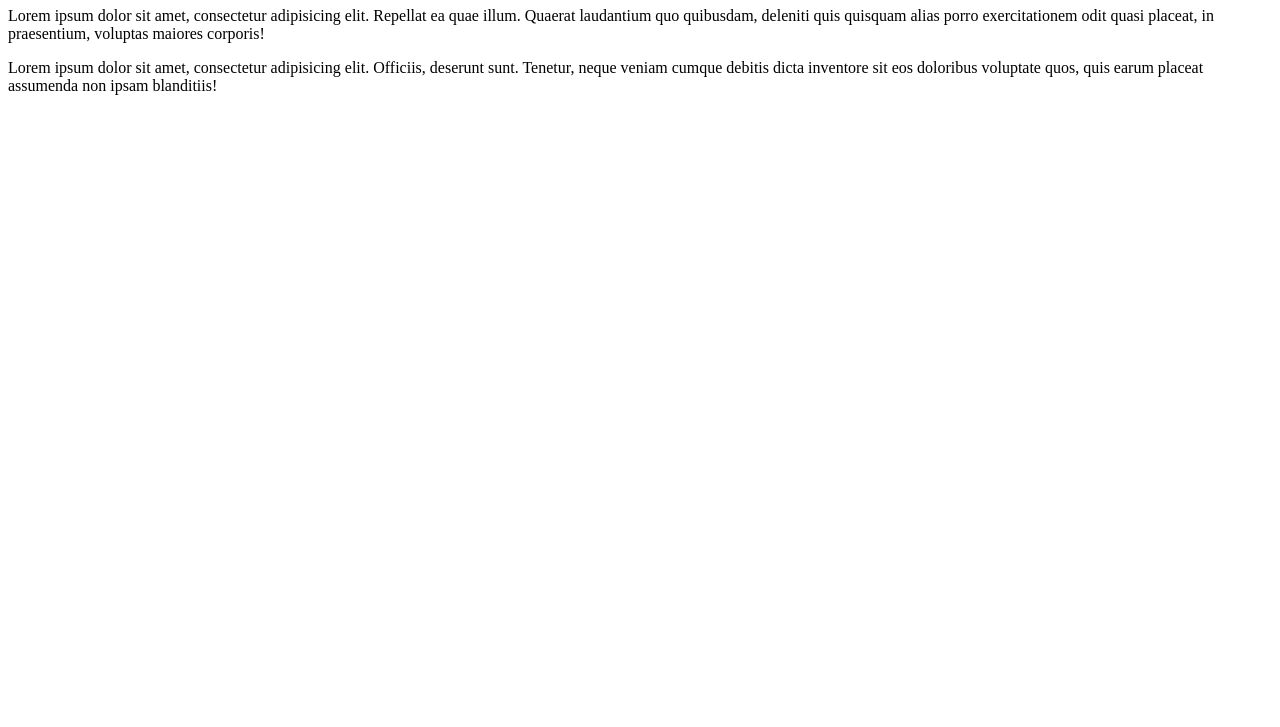
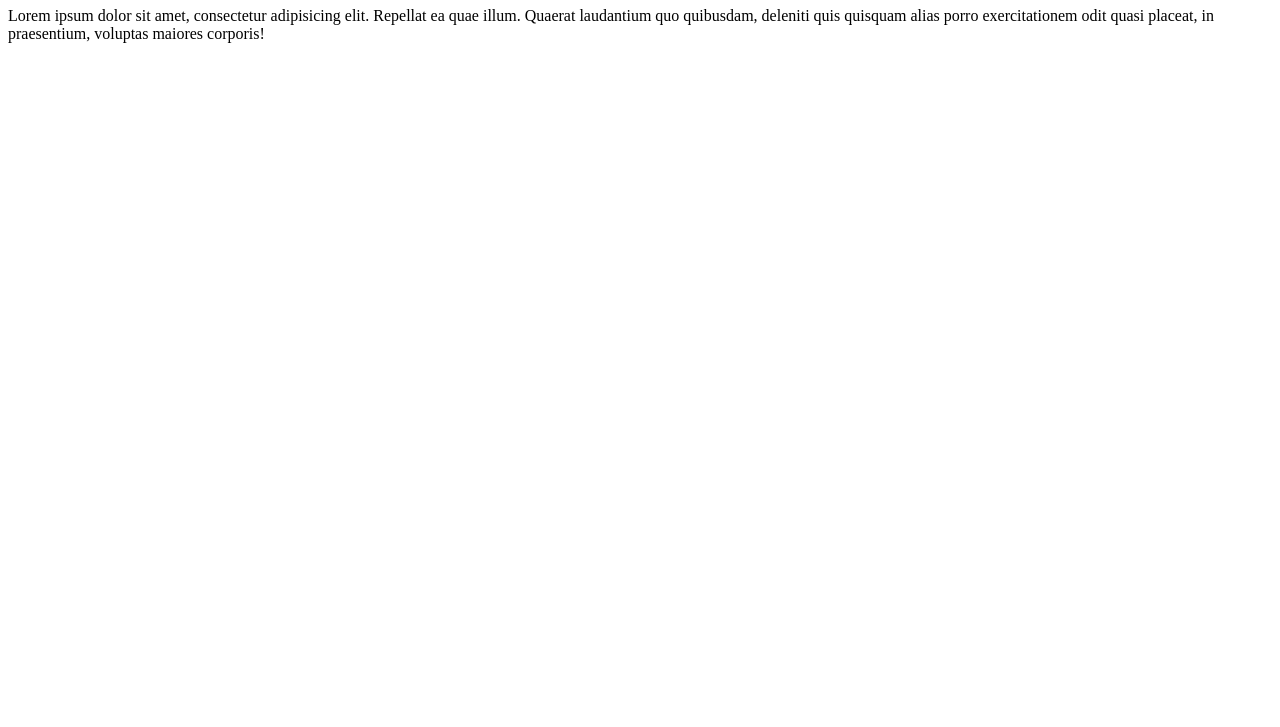
Before and after one commit to uwantsomecandy/github13A2, a plain HTML site: page index.html in a window 1280 px wide. Shown: the part 73-800 px from the top of the page. Drawn offline with Linux system fonts and the light colour scheme.

Commit message:
Derde commit

```diff
--- a/index.html
+++ b/index.html
@@ -8,6 +8,5 @@
 	<body>
 		<h1>Github 13A2 demo</h1>
 		<p>Lorem ipsum dolor sit amet, consectetur adipisicing elit. Repellat ea quae illum. Quaerat laudantium quo quibusdam, deleniti quis quisquam alias porro exercitationem odit quasi placeat, in praesentium, voluptas maiores corporis!</p>
-		<p>Lorem ipsum dolor sit amet, consectetur adipisicing elit. Officiis, deserunt sunt. Tenetur, neque veniam cumque debitis dicta inventore sit eos doloribus voluptate quos, quis earum placeat assumenda non ipsam blanditiis!</p>
 	</body>
 </html>
```
